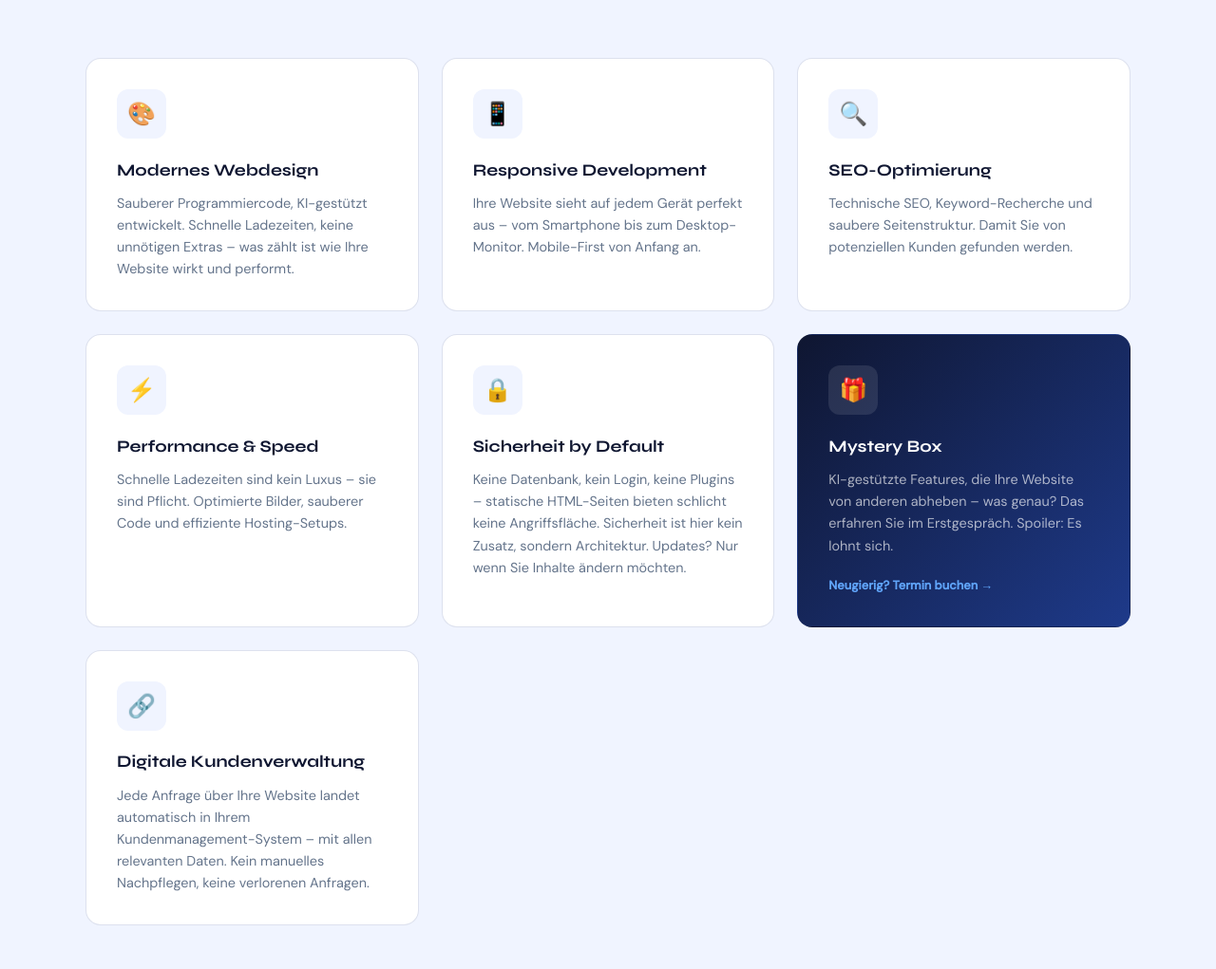
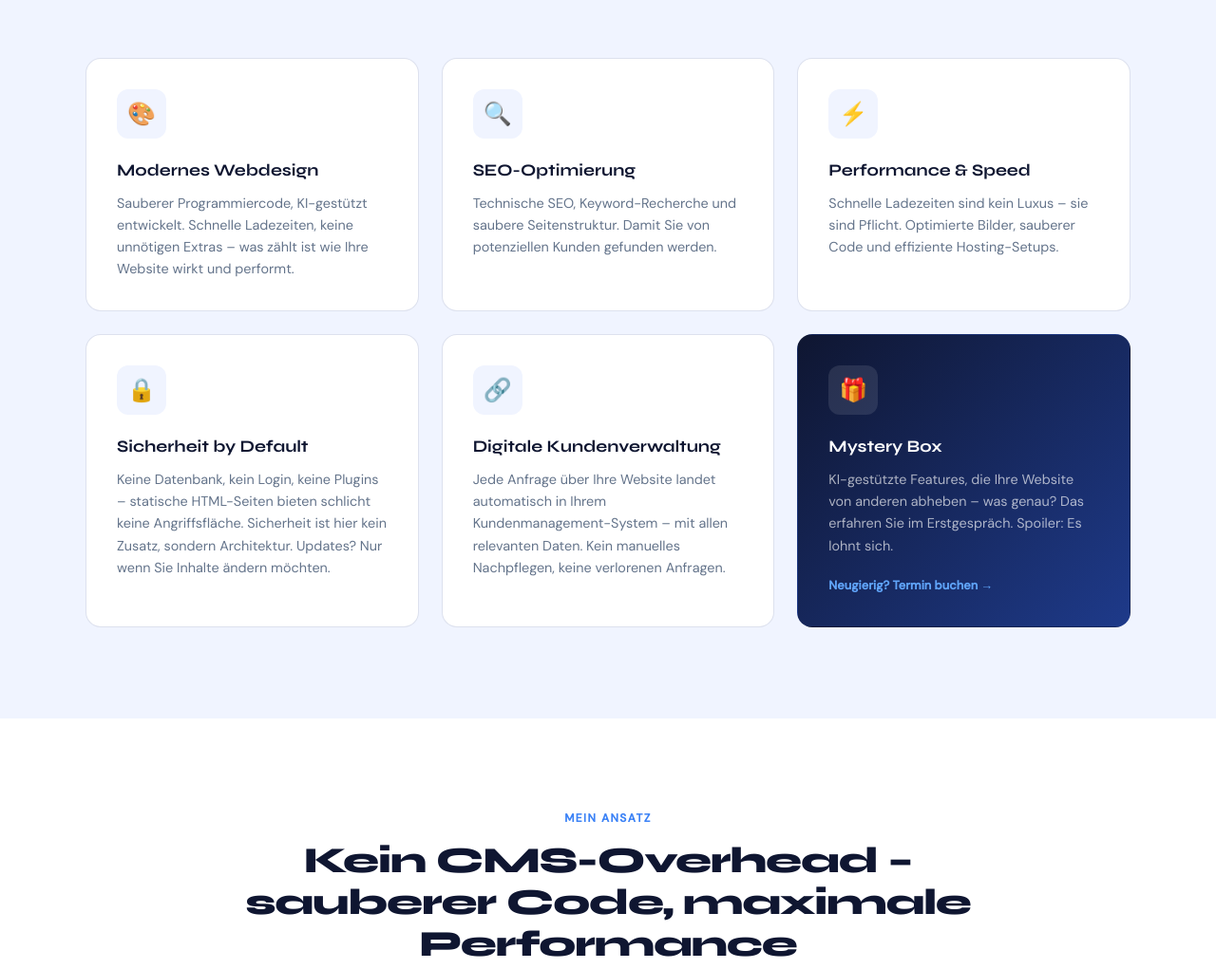
Before and after one commit to medienpromoter/dennis-mehlich-website, a plain HTML site: page index.html in a window 1280 px wide. Shown: the part 1591-2612 px from the top of the page at 95% size. Drawn offline with Linux system fonts and the light colour scheme; a script that the page names is missing.

Commit message:
Deine Beschreibung der Änderungen

```diff
--- a/index.html
+++ b/index.html
@@ -158,12 +158,11 @@
   </div>
   <div class="services-grid">
     <div class="service-card reveal"><div class="service-icon">🎨</div><h3>Modernes Webdesign</h3><p>Sauberer Programmiercode, KI-gestützt entwickelt. Schnelle Ladezeiten, keine unnötigen Extras – was zählt ist wie Ihre Website wirkt und performt.</p></div>
-    <div class="service-card reveal"><div class="service-icon">📱</div><h3>Responsive Development</h3><p>Ihre Website sieht auf jedem Gerät perfekt aus – vom Smartphone bis zum Desktop-Monitor. Mobile-First von Anfang an.</p></div>
     <div class="service-card reveal"><div class="service-icon">🔍</div><h3>SEO-Optimierung</h3><p>Technische SEO, Keyword-Recherche und saubere Seitenstruktur. Damit Sie von potenziellen Kunden gefunden werden.</p></div>
     <div class="service-card reveal"><div class="service-icon">⚡</div><h3>Performance & Speed</h3><p>Schnelle Ladezeiten sind kein Luxus – sie sind Pflicht. Optimierte Bilder, sauberer Code und effiziente Hosting-Setups.</p></div>
     <div class="service-card reveal"><div class="service-icon">🔒</div><h3>Sicherheit by Default</h3><p>Keine Datenbank, kein Login, keine Plugins – statische HTML-Seiten bieten schlicht keine Angriffsfläche. Sicherheit ist hier kein Zusatz, sondern Architektur. Updates? Nur wenn Sie Inhalte ändern möchten.</p></div>
+    <div class="service-card reveal"><div class="service-icon">🔗</div><h3>Digitale Kundenverwaltung</h3><p>Jede Anfrage über Ihre Website landet automatisch in Ihrem Kundenmanagement-System – mit allen relevanten Daten. Kein manuelles Nachpflegen, keine verlorenen Anfragen.</p></div>
     <div class="service-card dark reveal"><div class="service-icon">🎁</div><h3>Mystery Box</h3><p>KI-gestützte Features, die Ihre Website von anderen abheben – was genau? Das erfahren Sie im Erstgespräch. Spoiler: Es lohnt sich.</p><div style="margin-top:1rem;"><a href="javascript:void(0)" onclick="openTermin()" style="font-size:0.8rem;font-weight:700;color:#60a5fa;text-decoration:none;">Neugierig? Termin buchen →</a></div></div>
-    <div class="service-card reveal"><div class="service-icon">🔗</div><h3>Digitale Kundenverwaltung</h3><p>Jede Anfrage über Ihre Website landet automatisch in Ihrem Kundenmanagement-System – mit allen relevanten Daten. Kein manuelles Nachpflegen, keine verlorenen Anfragen.</p></div>
   </div>
 </section>
 
```
